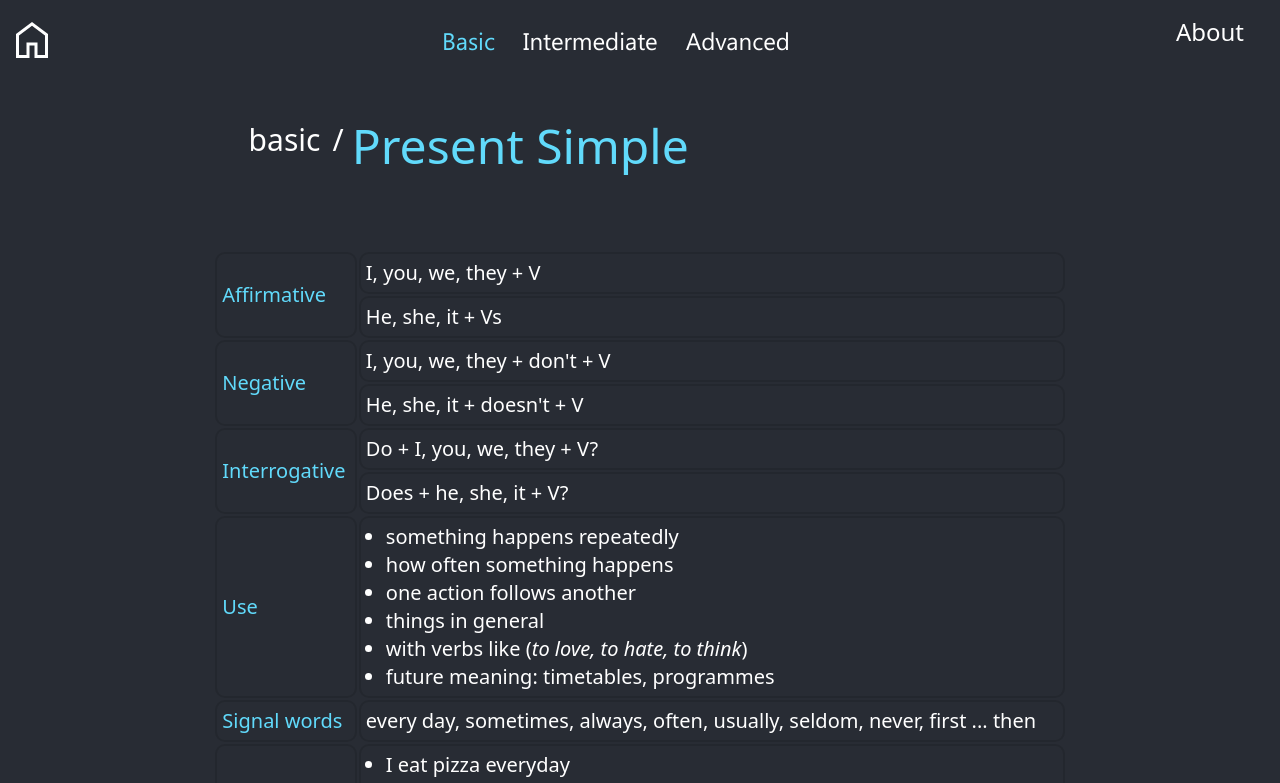
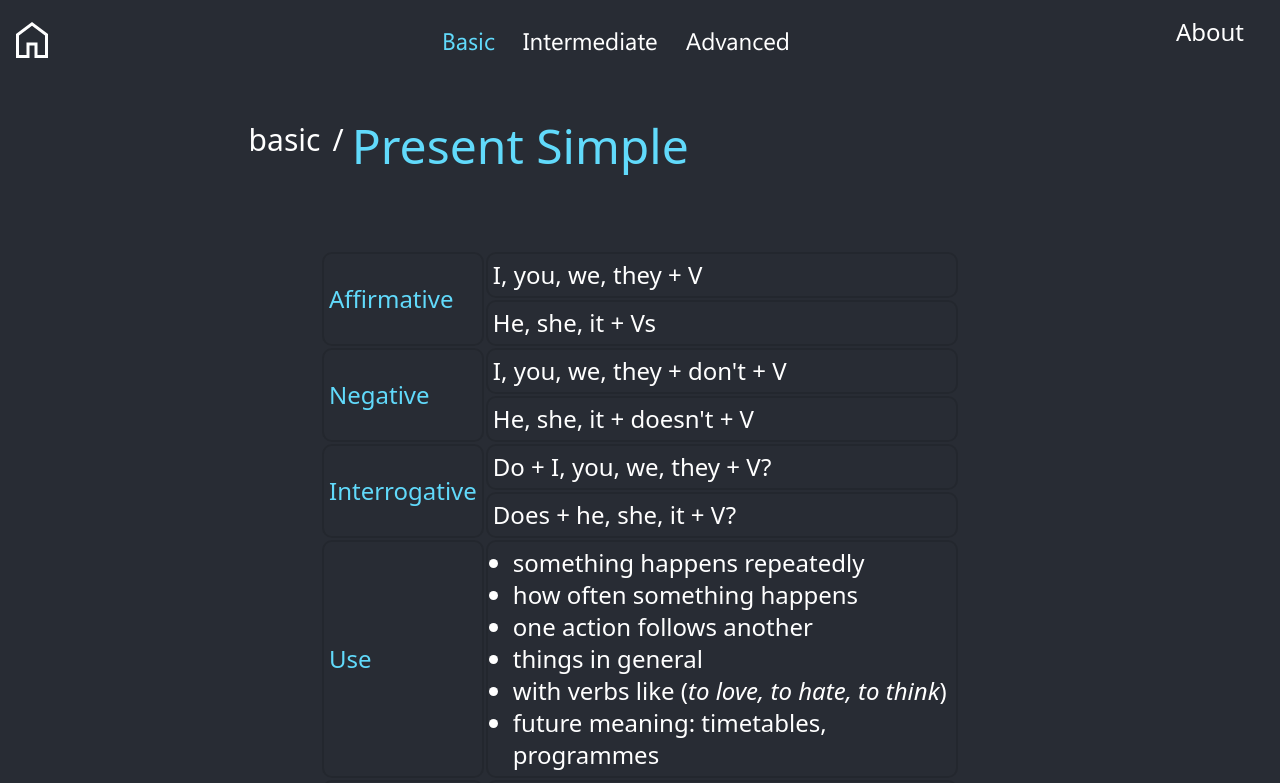
Before and after one commit to PopovDS617/eng-gram, a Next.js app: page /basic/tenses/present-simple in a window 1280 px wide. Shown: the top 783 px of the page. Built offline with nearby package versions, Linux system fonts and the light colour scheme.

Commit message:
Update present-simple.tsx

```diff
--- a/src/pages/basic/tenses/present-simple.tsx
+++ b/src/pages/basic/tenses/present-simple.tsx
@@ -12,7 +12,7 @@ const PresentSimplePage = (props: Props) => {
       <ArticleContainer>
         <ArticleNavigation href="basic" title="Present Simple" />
 
-        <table className="text-sm md:text-xl mt-20 w-6/6 md:w-4/6 m-auto custom-table  ">
+        <table className="text-sm md:text-2xl mt-20 w-6/6 md:w-3/6 m-auto custom-table  ">
           <tr>
             <td rowSpan={2} className="text-customBlue  ">
               Affirmative
```
